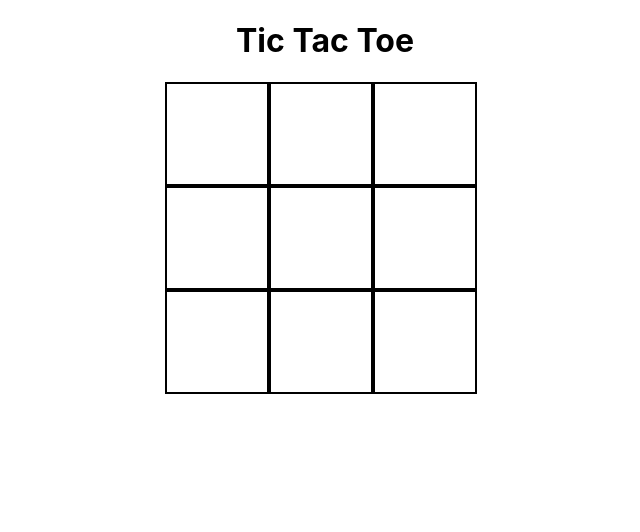
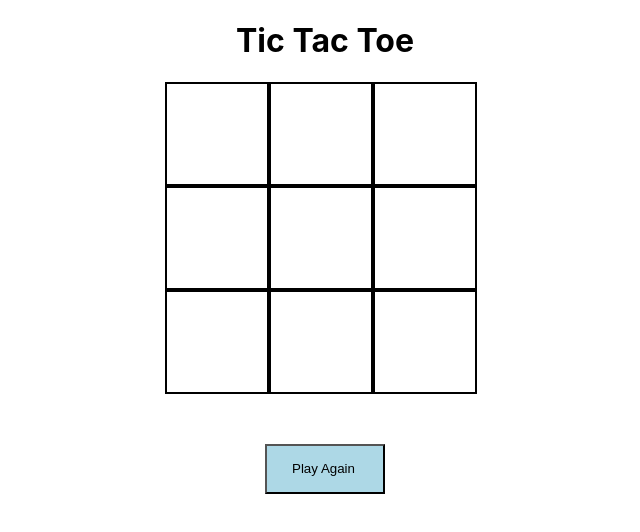
Before and after one commit to vjtovar/tic-tac-toe-radiator-springs, a React (Create React App) app: page / in a window 1280 px wide. Shown: the top 532 px of the page, without its empty margins (315-955 px from the left). Built offline with nearby package versions, Linux system fonts and the light colour scheme.

Commit message:
made stale-mate and added css

```diff
--- a/src/App.css
+++ b/src/App.css
@@ -1,4 +1,9 @@
 .square {
+  font-size: 100px;
+  font-family: Impact, Haettenschweiler, 'Arial Narrow Bold', sans-serif;
+  color:darkblue;
+  text-align: center;
+  line-height: 100px;
   height: 100px;
   width: 100px;
   border: 2px solid black;
@@ -15,3 +20,16 @@
 h1 {
   text-align: center
 }
+
+button {
+  width: 120px;
+  height: 50px;
+  padding: 15px 25px;
+  display: flex;
+  margin: 50px auto;
+  background-color: lightblue;
+}
+
+body {
+  background-color: ;
+}
--- a/src/App.js
+++ b/src/App.js
@@ -37,19 +37,36 @@ class App extends Component {
     return null;
   }
 
+  staleMate= () => {
+    const { turn, gameWon } = this.state
+    if(turn === 9 && gameWon === false){
+      alert('Stale Mate')
+    }
+  }
+
   handleGamePlay = (index) => {
     const { squares, turn, gameWon } = this.state
     if(gameWon !== true){
       if(squares[index] === null && turn % 2 !== 0) {
         squares[index] = "X"
         this.gameWinner(squares)
+        this.staleMate()
         this.setState({squares: squares, turn: turn+1})
       } else if(squares[index] === null && turn % 2 === 0) {
         squares[index] = "O"
         this.gameWinner(squares)
+        this.staleMate()
         this.setState({squares: squares, turn: turn+1})
       }
     }
+  }
+
+  reset = () => {
+    this.setState({
+      squares: [null, null, null, null, null, null, null, null, null],
+      turn: 1,
+      gameWon: false,
+    })
   }
 
   render() {
@@ -68,6 +85,9 @@ class App extends Component {
             )
           })}
           </div>
+          <button onClick={this.reset}>
+            Play Again
+          </button>
       </>
     )
   }
```
Also changed, not shown: public/index.html (line endings or trailing spaces), 1 other file (tests, documents, lock files or other folders).
